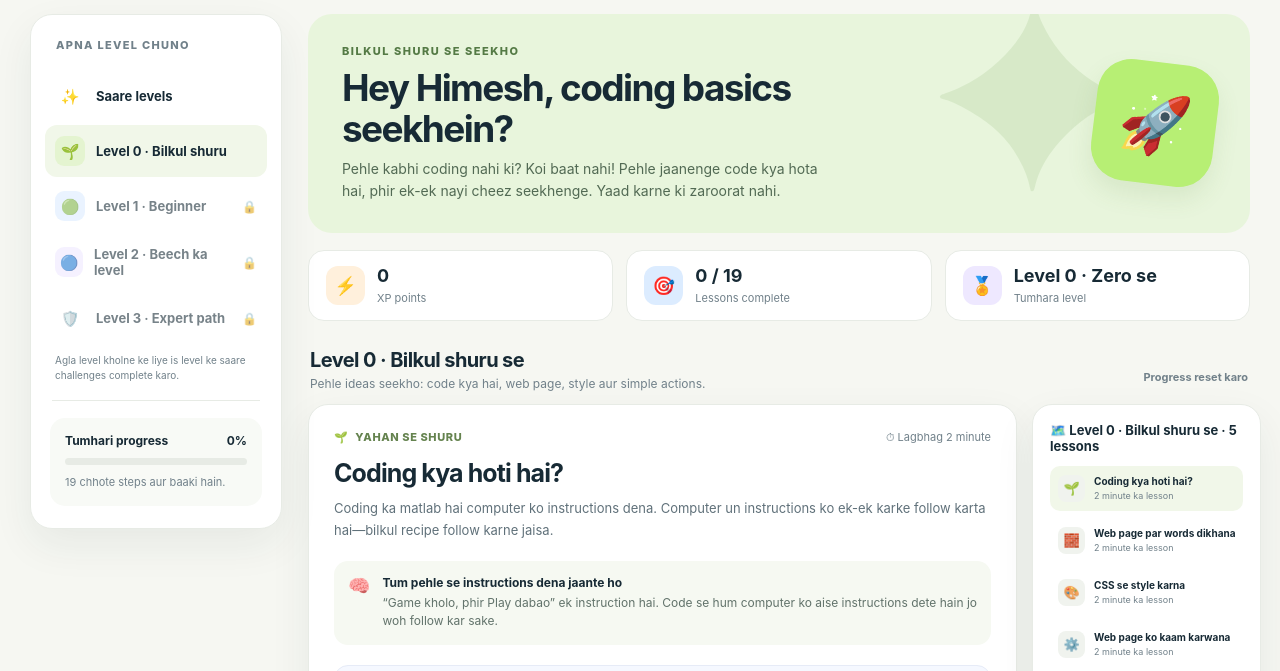
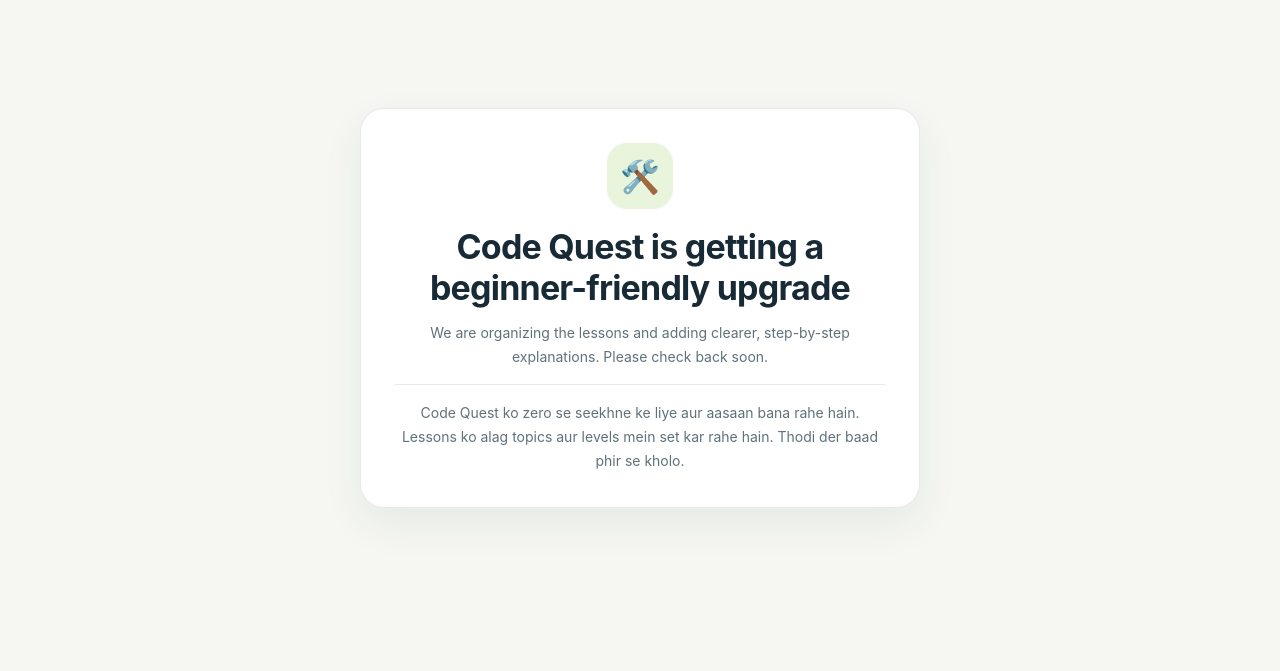
Before and after one commit to Powerhouse7/himesh-coding-game, a plain HTML site: page index.html in a window 1280 px wide. Shown: the part 92-763 px from the top of the page. Drawn offline with Linux system fonts and the light colour scheme.

Commit message:
Put Code Quest into maintenance mode
Co-authored-by: Copilot App <223556219+Copilot@users.noreply.github.com>

```diff
--- a/index.html
+++ b/index.html
@@ -27,6 +27,12 @@
     button { font: inherit; }
     button:focus-visible, a:focus-visible { outline: 3px solid #6c9eec; outline-offset: 3px; }
     .app { width: min(1440px, 100%); margin: 0 auto; padding: 22px 30px 42px; }
+    .maintenance-screen { min-height: 100vh; display: grid; place-items: center; padding: 24px; background: var(--paper); }
+    .maintenance-card { width: min(560px, 100%); padding: 34px; background: white; border: 1px solid var(--line); border-radius: 24px; box-shadow: var(--shadow); text-align: center; }
+    .maintenance-icon { width: 66px; height: 66px; display: grid; place-items: center; margin: 0 auto 18px; border-radius: 20px; background: #e8f5dc; font-size: 32px; }
+    .maintenance-card h1 { margin: 0 0 12px; font-size: clamp(24px, 5vw, 34px); line-height: 1.2; letter-spacing: -.8px; }
+    .maintenance-card p { margin: 0; color: #60717a; font-size: 14px; line-height: 1.7; }
+    .maintenance-hinglish { margin-top: 16px !important; padding-top: 16px; border-top: 1px solid var(--line); }
     .topbar { height: 58px; display: flex; align-items: center; justify-content: space-between; margin-bottom: 26px; }
     .brand { display: flex; align-items: center; gap: 11px; font-size: 19px; font-weight: 850; letter-spacing: -.7px; }
     .brand-mark { width: 38px; height: 38px; display: grid; place-items: center; background: var(--green); border-radius: 13px; font-size: 20px; }
@@ -216,7 +222,15 @@
   </style>
 </head>
 <body>
-  <div class="app">
+  <main class="maintenance-screen" role="status" aria-live="polite">
+    <div class="maintenance-card">
+      <div class="maintenance-icon" aria-hidden="true">🛠️</div>
+      <h1>Code Quest is getting a beginner-friendly upgrade</h1>
+      <p>We are organizing the lessons and adding clearer, step-by-step explanations. Please check back soon.</p>
+      <p class="maintenance-hinglish">Code Quest ko zero se seekhne ke liye aur aasaan bana rahe hain. Lessons ko alag topics aur levels mein set kar rahe hain. Thodi der baad phir se kholo.</p>
+    </div>
+  </main>
+  <div class="app" inert aria-hidden="true">
     <header class="topbar">
       <div class="brand"><span class="brand-mark" aria-hidden="true">⌘</span> Code Quest</div>
       <div class="top-right">
```
